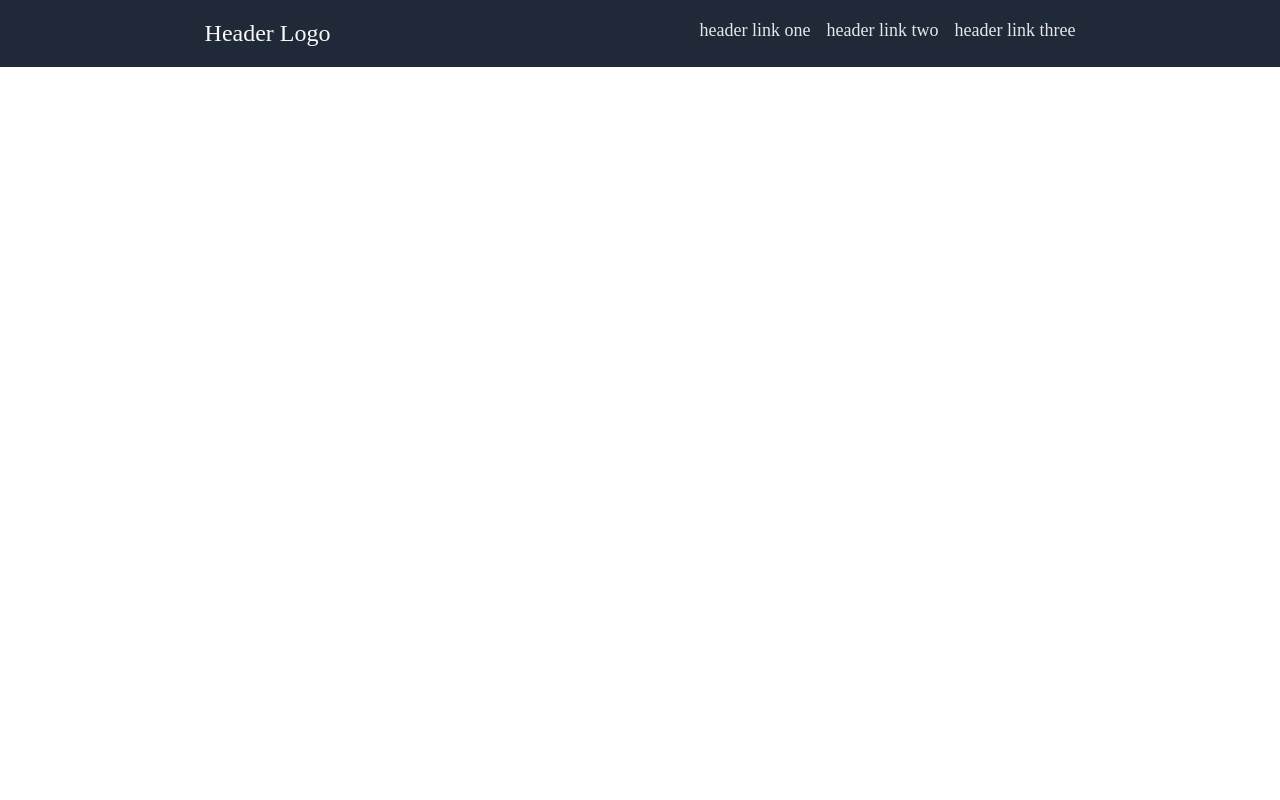
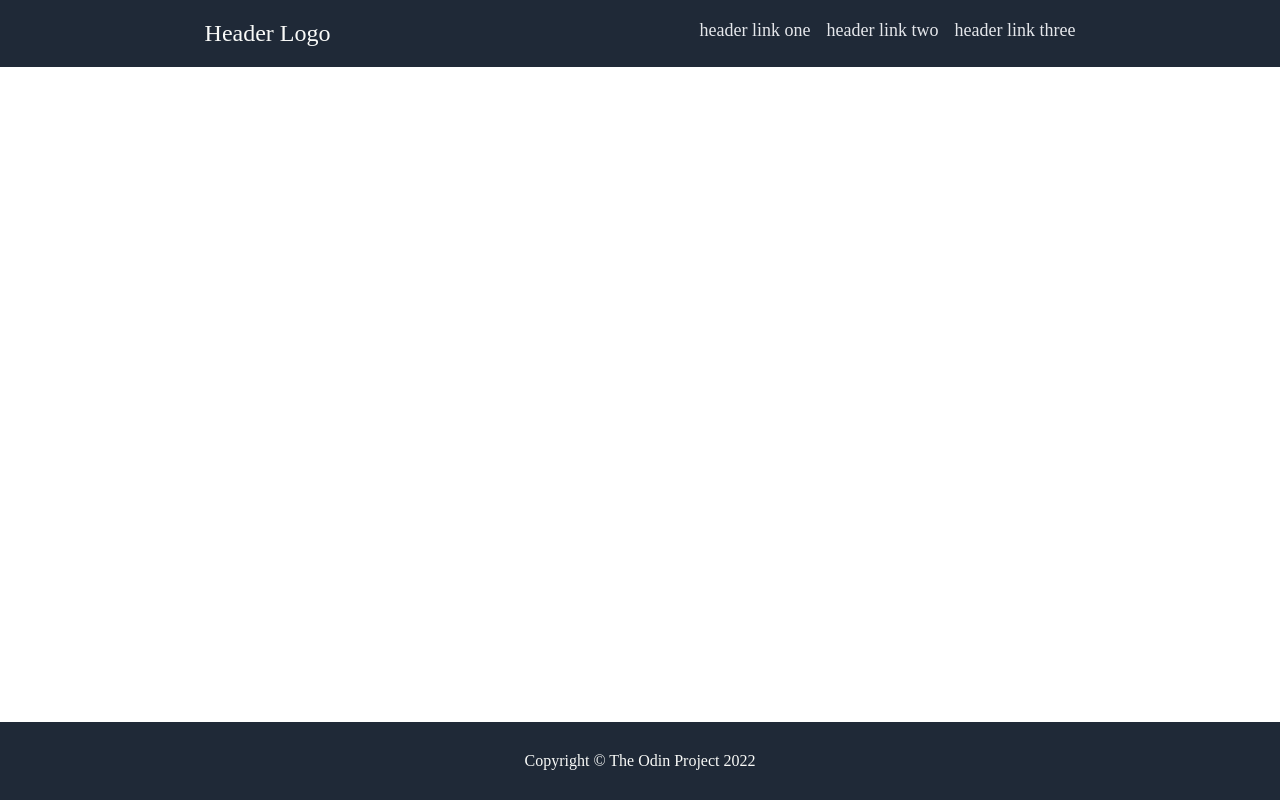
Before and after one commit to GSquared4/odin-landing-page, a plain HTML site: page index.html in a window 1280 px wide. Drawn offline with Linux system fonts and the light colour scheme.

Commit message:
completed sticky footer

```diff
--- a/index.html
+++ b/index.html
@@ -17,6 +17,14 @@
                 <li><a href="#">header link three</a></li>
             </ul>
         </div>
+
+
+
+
+
+        <div class="footer">
+            Copyright © The Odin Project 2022
+        </div>
     </body>
 
 
--- a/styles.css
+++ b/styles.css
@@ -27,3 +27,23 @@ a {
     color: #e5e7eb;
     text-decoration: none;
 }
+
+
+
+
+
+
+
+
+
+
+
+.footer {
+    display: flex;
+    align-items: center;
+    justify-content: center;
+    margin-top: auto;
+    background-color: #1f2937;
+    color: #f9faf8;
+    padding: 30px;
+}
```
